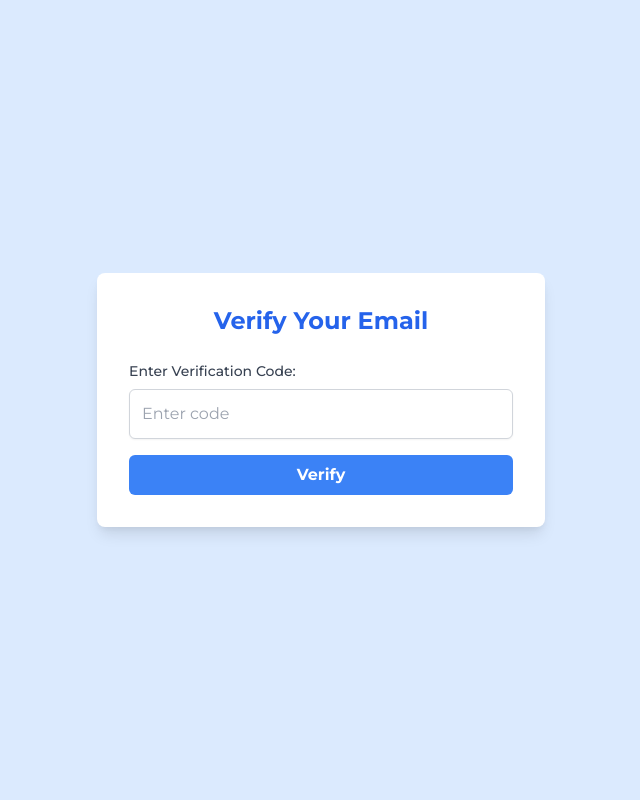
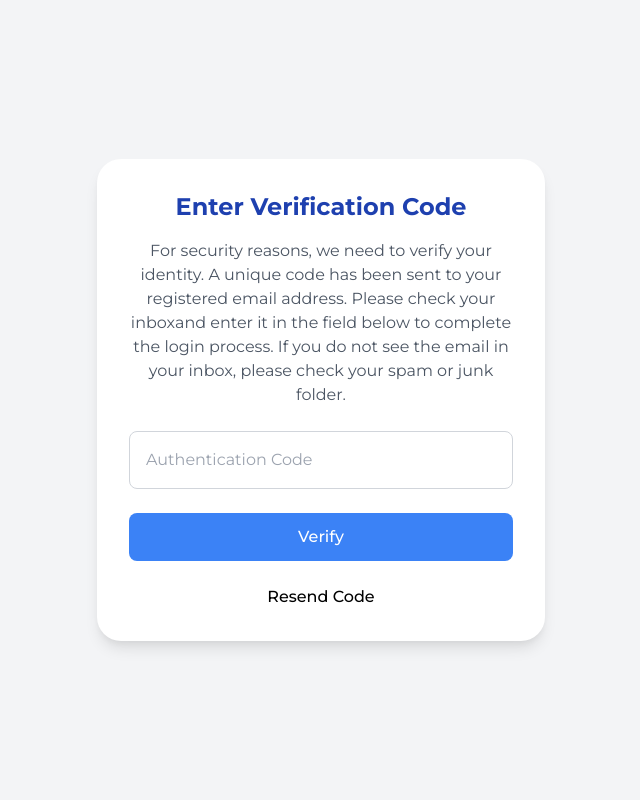
Before and after one commit to slur1/Quickfix, a PHP site: page /Quickfix/user/enter_verification_code.php in a window 1280 px wide. Shown: the whole page, without its empty margins (319-959 px from the left). Run offline with PHP 8.4, Linux system fonts and the light colour scheme; a user stored in the database is signed in; some libraries are stand-ins or nearby versions.

Commit message:
enter-code update ui

```diff
--- a/user/enter_verification_code.php
+++ b/user/enter_verification_code.php
@@ -1,5 +1,11 @@
 <?php
-if ($_SERVER['REQUEST_METHOD'] === 'POST') {
+// Initialize session if not already started
+if (session_status() === PHP_SESSION_NONE) {
+  session_start();
+}
+
+// Handle verification code submission
+if ($_SERVER['REQUEST_METHOD'] === 'POST' && !isset($_POST['resend'])) {
   include '../config/db_connection.php'; // Adjust the path to your DB connection
 
   if (!$conn) {
@@ -53,9 +59,98 @@ if ($_SERVER['REQUEST_METHOD'] === 'POST') {
     header("Location: enter_verification_code.php?error=Invalid verification code&email=" . urlencode($email));
     exit;
   }
+}
+
+// Handle resend code request
+if ($_SERVER['REQUEST_METHOD'] === 'POST' && isset($_POST['resend'])) {
+  include '../config/db_connection.php';
+
+  if (!$conn) {
+    die("Database connection failed: " . mysqli_connect_error());
+  }
+
+  $email = trim($_POST['email'] ?? '');
+
+  if (empty($email)) {
+    echo json_encode(['status' => 'error', 'message' => 'Email is required']);
+    exit;
+  }
+
+
+  $last_sent_time = $_SESSION['last_code_sent_' . md5($email)] ?? 0;
+  $current_time = time();
+  $cooldown_period = 300;
+
+  if ($current_time - $last_sent_time < $cooldown_period) {
+    $remaining_time = $cooldown_period - ($current_time - $last_sent_time);
+    echo json_encode([
+      'status' => 'error',
+      'message' => 'Please wait before requesting another code',
+      'remaining_time' => $remaining_time
+    ]);
+    exit;
+  }
+
+
+  $stmt = $conn->prepare("SELECT id FROM user WHERE email = ?");
+  $stmt->bind_param("s", $email);
+
+  if (!$stmt->execute()) {
+    echo json_encode(['status' => 'error', 'message' => 'Database error']);
+    exit;
+  }
+
+  $result = $stmt->get_result();
+  if ($result->num_rows === 0) {
+    echo json_encode(['status' => 'error', 'message' => 'Email not found']);
+    exit;
+  }
+
+
+  $new_code = sprintf("%06d", mt_rand(1, 999999));
+
+  $update_stmt = $conn->prepare("UPDATE user SET verification_code = ? WHERE email = ?");
+  $update_stmt->bind_param("ss", $new_code, $email);
+
+  if (!$update_stmt->execute()) {
+    echo json_encode(['status' => 'error', 'message' => 'Failed to update verification code']);
+    exit;
+  }
+
+
+  $to = $email;
+  $subject = "Your New Verification Code";
+  $message = "Your new verification code is: " . $new_code;
+  $headers = "From: quickfix388@gmail.com";
+
+  if (mail($to, $subject, $message, $headers)) {
+
+    $_SESSION['last_code_sent_' . md5($email)] = time();
+
+    echo json_encode([
+      'status' => 'success',
+      'message' => 'Verification code has been sent to your email'
+    ]);
   } else {
+    echo json_encode(['status' => 'error', 'message' => 'Failed to send email']);
+  }
+
+  exit;
+}
+
 // If accessed via GET, preserve email from query parameter
 $email = $_GET['email'] ?? '';
+$error = $_GET['error'] ?? '';
+$success = $_GET['success'] ?? '';
+
+// Check if there's an active cooldown for this email
+$last_sent_time = $_SESSION['last_code_sent_' . md5($email)] ?? 0;
+$current_time = time();
+$cooldown_period = 300; // 5 minutes in seconds
+$remaining_time = 0;
+
+if ($current_time - $last_sent_time < $cooldown_period) {
+  $remaining_time = $cooldown_period - ($current_time - $last_sent_time);
 }
 ?>
 
@@ -109,28 +204,91 @@ if ($_SERVER['REQUEST_METHOD'] === 'POST') {
   </script>
 </head>
 
-<body class="min-h-screen bg-blue-100 flex items-center justify-center">
-  <div class="bg-white shadow-lg rounded-lg p-8 w-full max-w-md">
-    <h2 class="text-2xl font-bold text-center text-blue-600 mb-6">Verify Your Email</h2>
+<body class="min-h-screen bg-gray-100 flex items-center justify-center p-4">
+  <div class="bg-white shadow-lg rounded-3xl p-8 w-full max-w-md">
+    <h2 class="text-2xl font-bold text-center text-blue-800 mb-4">Enter Verification Code</h2>
+
+    <p class="text-gray-600 text-center mb-6 justify-center">
+      For security reasons, we need to verify your identity. A unique code has been sent to your registered email address. Please check your inboxand enter it in the field below to complete the login process. If you do not see the email in your inbox, please check your spam or junk folder.
+    </p>
+
     <form method="POST">
       <input type="hidden" name="email" value="<?php echo htmlspecialchars($email); ?>">
-      <label for="verification_code" class="block text-sm font-medium text-gray-700 mb-2">
-        Enter Verification Code:
-      </label>
+
+      <div class="mb-6">
         <input
           type="text"
           name="verification_code"
           id="verification_code"
-        class="w-full p-3 border border-gray-300 rounded-md shadow-sm focus:outline-none focus:ring-2 focus:ring-blue-500 focus:border-blue-500 mb-4"
-        placeholder="Enter code"
+          class="w-full p-4 border border-gray-300 rounded-lg focus:outline-none focus:ring-2 focus:ring-primary focus:border-primary"
+          placeholder="Authentication Code"
           required>
+      </div>
+
       <button
         type="submit"
-        class="w-full bg-blue-500 text-white font-bold py-2 px-4 rounded-md hover:bg-blue-600 transition duration-200">
+        class="w-full bg-primary text-white font-medium py-3 px-4 rounded-lg bg-blue-500 hover:bg-blue-800 transition duration-200">
         Verify
       </button>
     </form>
+
+    <div class="mt-6 text-center">
+      <button
+        id="resendButton"
+        class="text-primary hover:text-primary-hover font-medium"
+        onclick="handleResend()">
+        Resend Code
+      </button>
+      <div id="countdown" class="text-sm text-gray-500 mt-1 hidden"></div>
     </div>
+  </div>
+
+  <script>
+    let cooldownActive = false;
+    let remainingTime = 300; // 5 minutes in seconds
+    let countdownInterval;
+
+    function handleResend() {
+      if (cooldownActive) return;
+
+      // Simulate code resend
+      alert("Verification code has been resent to your email.");
+
+      // Start cooldown
+      cooldownActive = true;
+      remainingTime = 300;
+
+      const countdownElement = document.getElementById('countdown');
+      countdownElement.classList.remove('hidden');
+
+      const resendButton = document.getElementById('resendButton');
+      resendButton.classList.add('text-gray-400');
+      resendButton.classList.remove('text-primary', 'hover:text-primary-hover');
+
+      updateCountdownDisplay();
+
+      countdownInterval = setInterval(() => {
+        remainingTime--;
+        updateCountdownDisplay();
+
+        if (remainingTime <= 0) {
+          clearInterval(countdownInterval);
+          cooldownActive = false;
+          countdownElement.classList.add('hidden');
+          resendButton.classList.remove('text-gray-400');
+          resendButton.classList.add('text-primary', 'hover:text-primary-hover');
+        }
+      }, 1000);
+    }
+
+    function updateCountdownDisplay() {
+      const minutes = Math.floor(remainingTime / 60);
+      const seconds = remainingTime % 60;
+
+      document.getElementById('countdown').textContent =
+        `Resend available in ${minutes}:${seconds < 10 ? '0' : ''}${seconds}`;
+    }
+  </script>
 </body>
 
 </html>
```
Lines whose indentation alone changed are shown as unchanged.
